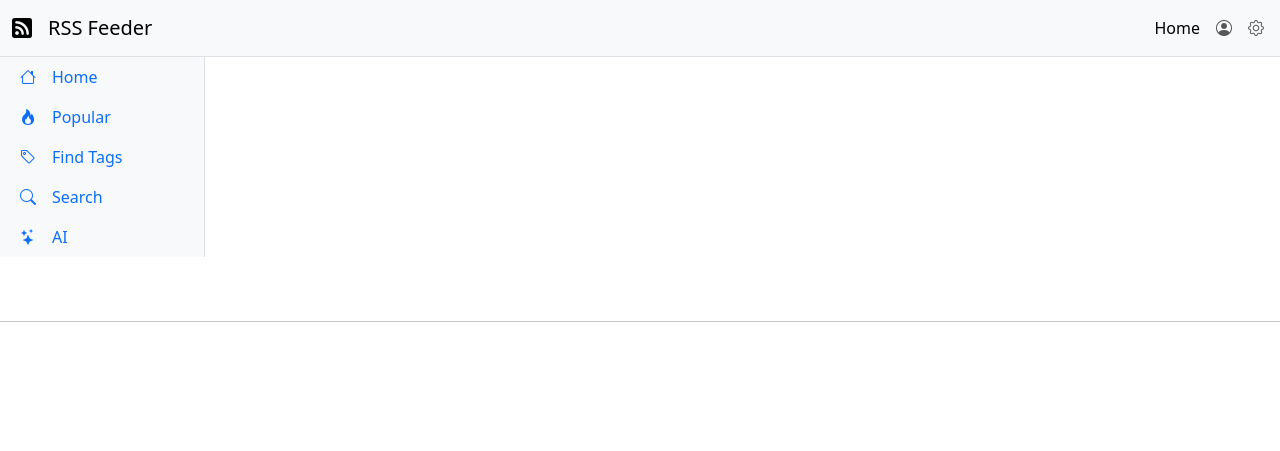
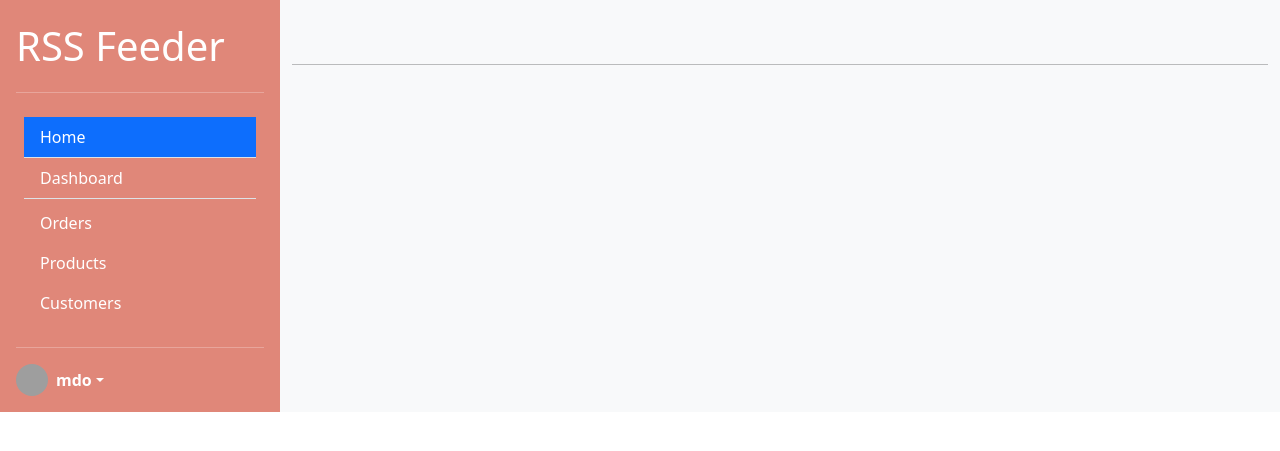
Before and after one commit to bhunao/rss_feeder, a Python web app: template src/template/explorer.html in a window 1280 px wide. Shown: the top 451 px of the page. Run offline with Jinja, Linux system fonts and the light colour scheme; the template is opened without the code that fills it, so the values that code supplies are empty; grey boxes are pictures that could not be loaded.

Commit message:
UPD: html layout changes

```diff
--- a/src/template/base.html
+++ b/src/template/base.html
@@ -4,56 +4,80 @@
 		<meta charset="utf-8">
 		<meta name="viewport" content="width=device-width, initial-scale=1">
 		<title>RSS feeder</title>
-		<script src="/static/htmx.js"></script>
+		<script src="/static/htmx.js"/></script>
 		<link href="/static/bootstrap.css" rel="stylesheet">
 		<link rel="stylesheet" href="https://cdn.jsdelivr.net/npm/bootstrap-icons@1.11.2/font/bootstrap-icons.min.css">
 	</head>
+	<style>
+.bg-purple {
+	background-color: #e08779;
+}
+	</style>
 	<body>
+		<div class="d-flex flex-row h-100" style="height: 100vh;">
 
-		<nav class="navbar navbar-expand-lg bg-body-tertiary border-bottom">
-			<div class="container-fluid">
-				<a class="navbar-brand" href="#"><i class="bi bi-rss-fill pe-3"></i>RSS Feeder</a>
-				<button class="navbar-toggler" type="button" data-bs-toggle="collapse" data-bs-target="#navbarSupportedContent" aria-controls="navbarSupportedContent" aria-expanded="false" aria-label="Toggle navigation">
-					<span class="navbar-toggler-icon"></span>
-				</button>
+			<div class="d-flex flex-column flex-shrink-0 p-3 text-white bg-purple" style="width: 280px;">
+				<a href="/" class="d-flex align-items-center mb-3 mb-md-0 me-md-auto text-white text-decoration-none">
+					<span class="fs-1">RSS Feeder</span>
+
+				</a>
+				<hr>
+				<ul class="nav nav-pills flex-column mb-auto p-2">
+					<li class="nav-item border-bottom text-start">
+						<a href="#" class="nav-link active rounded-0" aria-current="page">
+							Home
+						</a>
+					</li>
+					<li class="mb-1 border-bottom">
+						<a href="#" class="nav-link text-white" data-bs-toggle="collapse" data-bs-target="#orders-collapse" aria-expanded="false">
+							Dashboard
+						</a>
+						<div class="collapse" id="orders-collapse">
+							<ul class="btn-toggle-nav list-unstyled fw-normal small ms-3 p-0 m-0">
+								<li><a href="#" class="nav-link text-white">- New</a></li>
+								<li><a href="#" class="nav-link text-white">- Processed</a></li>
+								<li><a href="#" class="nav-link text-white">- Shipped</a></li>
+								<li><a href="#" class="nav-link text-white">- Returned</a></li>
+							</ul>
 						</div>
-			<div class="collapse navbar-collapse" id="navbarSupportedContent">
-				<ul class="navbar-nav mx-2 mb-2 mb-lg-0">
-
-					<li class="nav-item">
-						<a class="nav-link active" aria-current="page" href="#">Home</a>
 					</li>
-					<li class="nav-item">
-						<a class="nav-link btn btn-outline-primary" href="#"><i class="bi bi-person-circle"></i></a>
+					<li>
+						<a href="#" class="nav-link text-white">
+							Orders
+						</a>
 					</li>
-					<li class="nav-item">
-						<a class="nav-link btn btn-outline-primary" href="#"><i class="bi bi-gear"></i></a>
+					<li>
+						<a href="#" class="nav-link text-white">
+							Products
+						</a>
+					</li>
+					<li>
+						<a href="#" class="nav-link text-white">
+							Customers
+						</a>
 					</li>
 				</ul>
+				<hr>
+				<div class="dropdown">
+					<a href="#" class="d-flex align-items-center text-white text-decoration-none dropdown-toggle" id="dropdownUser1" data-bs-toggle="dropdown" aria-expanded="false">
+						<img src="https://github.com/mdo.png" alt="" width="32" height="32" class="rounded-circle me-2">
+						<strong>mdo</strong>
+					</a>
+					<ul class="dropdown-menu dropdown-menu-dark text-small shadow" aria-labelledby="dropdownUser1">
+						<li><a class="dropdown-item" href="#">New project...</a></li>
+						<li><a class="dropdown-item" href="#">Settings</a></li>
+						<li><a class="dropdown-item" href="#">Profile</a></li>
+						<li><hr class="dropdown-divider"></li>
+						<li><a class="dropdown-item" href="#">Sign out</a></li>
+					</ul>
 				</div>
-		</nav>
-
-
-		<!-- Content-->
-		<div class="row">
-
-			<div class="col-2 bg-light p-0">
-				<nav class="h-100 flex-column align-items-stretch px-3 border-end">
-					<nav class="nav nav-pills flex-column">
-						<a class="nav-link" href="#item-1"><i class="bi bi-house pe-3"></i>Home</a>
-						<a class="nav-link" href="#item-2"><i class="bi bi-fire pe-3"></i>Popular</a>
-						<a class="nav-link" href="#item-3"><i class="bi bi-tag pe-3"></i>Find Tags</a>
-						<a class="nav-link" href="#item-1"><i class="bi bi-search pe-3"></i>Search</a>
-						<a class="nav-link" href="#item-4"><i class="bi bi-stars pe-3"></i>AI</a>
-						</nav>
-					</nav>
-				</nav>
 			</div>
 
+			<div class="container d-flex flex-row p-0 w-100 text-bg-light">
 				{% block content %}
 				<div class="col-10 m-0 p-0">
 					<div>
-					<div class="container p-5">
+						<div class="container">
 							<h1>Lorem ipsum dolor sit amet, qui minim labore adipisicing minim sint cillum sint consectetur cupidatat.</h1>
 							<p> Lorem ipsum dolor sit amet, officia excepteur ex fugiat reprehenderit enim labore culpa sint ad nisi Lorem pariatur mollit ex esse exercitation amet. Nisi anim cupidatat excepteur officia. Reprehenderit nostrud nostrud ipsum Lorem est aliquip amet voluptate voluptate dolor minim nulla est proident. Nostrud officia pariatur ut officia. Sit irure elit esse ea nulla sunt ex occaecat reprehenderit commodo officia dolor Lorem duis laboris cupidatat officia voluptate. Culpa proident adipisicing id nulla nisi laboris ex in Lorem sunt duis officia eiusmod. Aliqua reprehenderit commodo ex non excepteur duis sunt velit enim. Voluptate laboris sint cupidatat ullamco ut ea consectetur et est culpa et culpa duis. </p>
 							<hr>
@@ -64,10 +88,9 @@
 					</div>
 				</div>
 				{% endblock %}
-
 			</div>
+			<div/>
 
 				<script src="static/bootstrap.bundle.js"></script>
-
 	</body>
 </html>
--- a/src/template/cards/list.html
+++ b/src/template/cards/list.html
@@ -1,9 +1,7 @@
 {% extends "base.html" %}
 {% block content %}
 
-
-
-<div class="col-10 m-0 px-0 pt-3">
+<div class="m-0 px-0 pt-3">
 	<div>
 		<div>
 			<h1 class="container">Feed</h1>
@@ -17,6 +15,7 @@
 					<div class="row align-items-start">
 						<div class="col-1">
 							<i class="bi bi-bookmark"></i>
+						{{ item.date_published }}
 						</div>
 						<div class="col-1 text-truncate">
 							<span class="badge text-bg-primary">{{ item.id }}</span>
```
Also changed, not shown: src/routers/articles.py (+7 -0 lines). Lines whose indentation alone changed are shown as unchanged.
